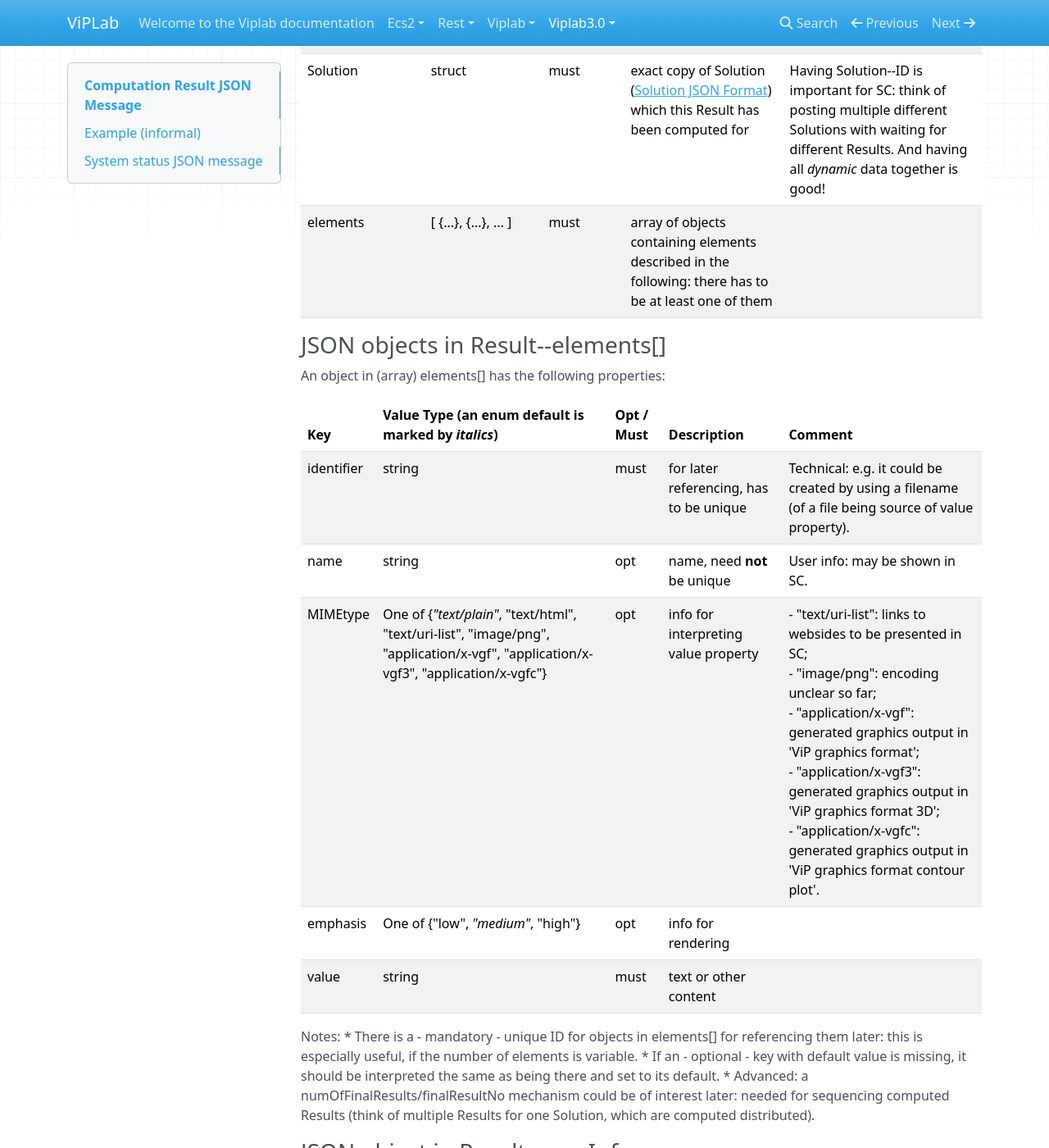
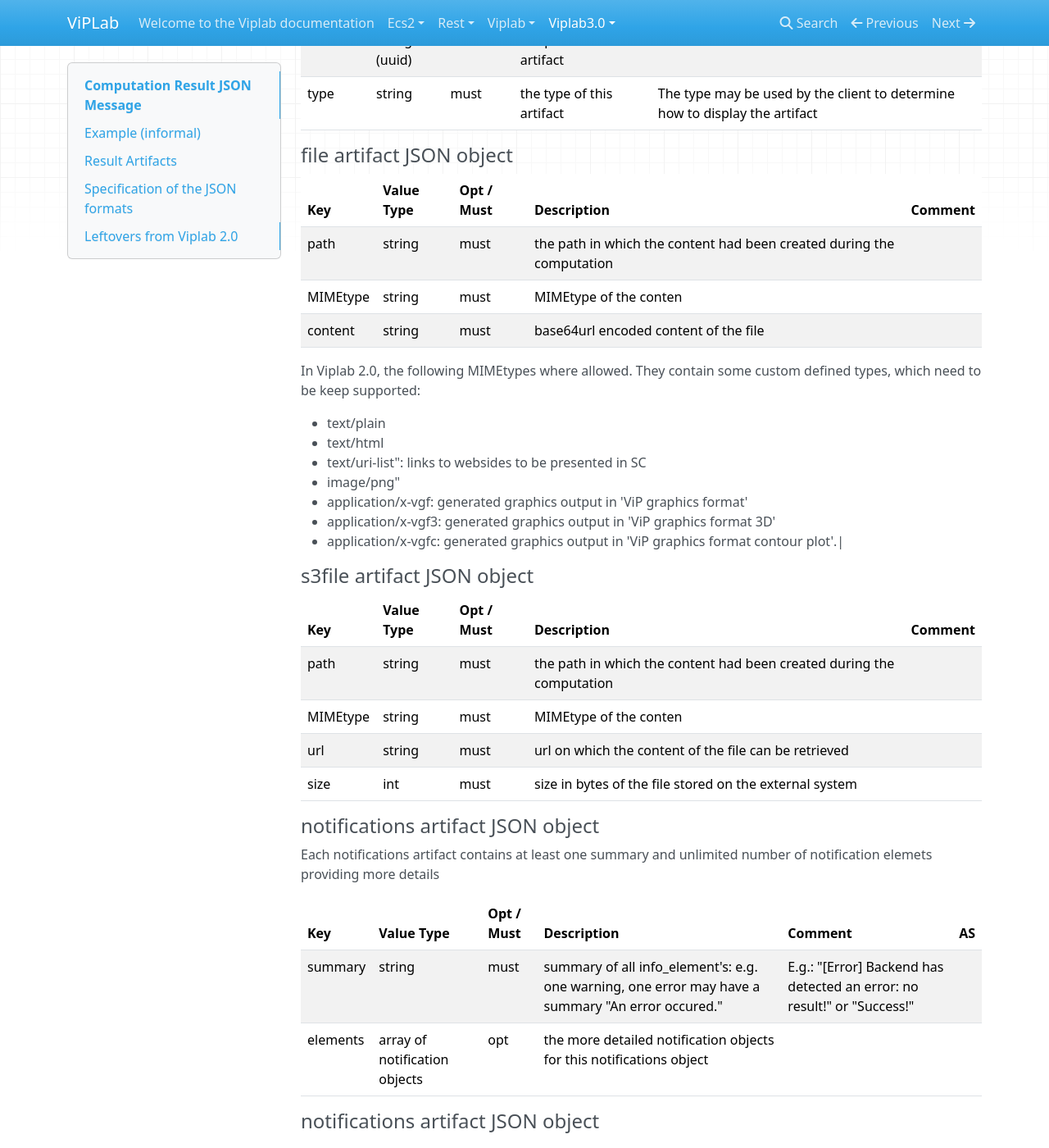
Before and after one commit to VirtualProgrammingLab/documentation, an MkDocs documentation site: the page built from docs/viplab3.0/computation_result.md, in a window 1280 px wide and 1400 px high, scrolled down 3498 px. Shown: the whole window at 82% size. Built offline with MkDocs 1.6.1, drawn with Linux system fonts in a browser that asks for light colours; nearby versions of some CDN libraries; some of the changed text lies outside the part shown.

Commit message:
Updated specifcation of the ComputationResult

````diff
--- a/docs/viplab3.0/computation_result.md
+++ b/docs/viplab3.0/computation_result.md
@@ -1,10 +1,10 @@
 # Computation Result JSON Message
 
-A *computation result*  is the result of a *computation*.
-It contains information about the success or failure (showing details for students)
-and result objects, like stdout, stderr, images, links, etc.
-
-**This documentation is in progress and contains NOT the final specification**
+A *computation result*  is the result of a *computation*. It always contains
+the stdout and stderr of of the computation. In addition, it may containIt contains
+arbitrary information contained in one or more artifacts. Artifacts
+are information about the success or failure (showing details for students)
+and result objects, like files, images, links, etc.
 
 ## Example (informal)
 
@@ -41,8 +41,8 @@
           "severity" : "warning",
           "type" : "compiler",
           "message" : "source_0.c:21:10: warning: unused variable \u2018x\u2019 [-Wunused-variable]",
-          "source" : {
-              "elementID" : "codeFromStudent",
+          "origin" : {
+              "source" : "parts://7a1808d0-c997-4e28-acdf-bfda3ce70960", //code the student can edit
               "extract" : "  double x = 0;",
               "begin" : 406,
               "end" : 421,
@@ -60,8 +60,8 @@
           "severity" : "error",
           "type" : "callcheck",
           "message" : "[C function filtering] Function call not allowed:\n\"system\"; original source: codeFromStudent, line (corrected): 20, col: 3\nForbidden calls:\nsystem.\n",
-          "source" : {
-              "elementID" : "codeFromStudent",
+          "origin" : {
+              "elementID" : "parts://7a1808d0-c997-4e28-acdf-bfda3ce70960",
               "extract" : "  system(\"/bin/rm /tmp/foo.txt\"); // illegal call (should be catched by checker)",
               "begin" : 325,
               "end" : 405,
@@ -74,96 +74,161 @@
     {
       "type" : "file",
       "identifier" : "de762095-6cd2-439f-80eb-313e85d33869",
-      "MIMEtype": "png",
+      "MIMEtype": "image/png",
       "path" : "/images/img.png",
       "content": "" // base64url encoded content
     },
     {
       "type" : "file",
       "identifier" : "10516761-d937-4ba4-a82f-dc2847d45032",
-      "MIMEtype": "png",
+      "MIMEtype": "image/png",
       "path" : "/images/img2.png",
       "content": "" // base64url encoded content
     },
     {
       "type" : "s3file",
       "identifier" : "cc3c1cf9-c02d-4694-902c-93c298d68c51",
-      "MIMEtype": "png",
-      "path" : "/images/img.png",
-      "url": "https://s3.temporary.file.url/img.png"
+      "MIMEtype": "application/gzip",
+      "path" : "/largefile/result.tar.gz",
+      "url": "https://s3.temporary.file.url/result.tar.gz",
+      "size" : 123456789
     }
   ]
 }
 ```
+## Result Artifacts
+Each computation ends with a ComputationResult containing at least the output generated on stdout and stderr.
 
-### Result JSON Format
+All additional information about an executed computation like created files is contained inside an arbitrary number of artifacts.
+Each artifact containes at least an identifier and a type describing the content. The main purposes of this concept is to allow a
+standard way how to extend what information can be created and returned during a computation.
 
-wrapper "Result" around the following
+### artifact types
+In addition to the two mandatory fields for each artifact, each artifact has a specific set of additional fields. Currently, the following list of
+artifact types are defined with a given set fields:
+
+* file
+* s3file
+* notifications
+
+## Specification of the JSON formats
+
+### ComputationResult JSON object
 
 |Key            |Value Type |Opt / Must |Description |Comment |
 |---------------|-----------|-----------|------------|--------|
-|identifier     |string (uuid) |must       | unique Result ID created by CC (automatically) | For tracking and debugging purposes. |
-|version | string | opt | version of the json specification | should be given for backwards compatibility |
-|computation |    string (uuid) |must              | identifier of the computation that is responsible for this result | |
-|status | One of {"final", "intermediate"} |must | "final": last Result of computation<BR>"intermediate": more Results expected | If there is only one Result, it status should be "final". If there are multiple Results, status of all before "final" should be "intermediate".|
-|index |uint |- must: if there are multiple Results<BR>- opt: if there is only one "final" Result | counts starting from 0 | Note: "final" Result gets last index. |
-|computation --startTime  | datetimeString | must | May be local or universal time. | Just after getting a Solution.|
-|computation --duration   | durationString | must | e.g. "128ms" | Computation duration time since startTime (increases with each intermediate Result). |
-|computation --finishTime | datetimeString | must, iff status == "final" | May be local or universal time. | Just before posting final Result.|
-|computation --CC_versionLong | string | must | | |
-|computation --CC_version  | string | must | | |
-|computation --chain_version  | string | must | | |
-|computation --technicalInfo | struct | must | | |
-|computation --technicalInfo --host | string | must | CC host | |
-|computation --technicalInfo --PID | unsigned | must | CC PID | |
-|computation --technicalInfo --ID | string | must | | Info for finding log files (may be number of computations). |
-|computation --technicalInfo --&lt;key&gt; | &lt;val_type&gt; | opt | &lt;key&gt;: locally unique, &lt;val_type&gt;: arbitrary type | For allowing further key/val pairs if there should be a need.|
-|computation --userInfo  | struct | must | see [Result userInfo object spec](#json-object-in-result-userinfo) | |
-|Solution             |struct     |must             | exact copy of Solution ([Solution JSON Format](/viplab/solutions#solution-json-format)) which this Result has been computed for| Having Solution--ID is important for SC: think of posting multiple different Solutions with waiting for different Results. And having all *dynamic* data together is good!|
-|elements             |[ {...}, {...}, ... ] |must |array of objects containing elements described in the following: there has to be at least one of them | |
+| identifier    |string (uuid) |must       | unique ComputationResult ID  | |
+| version | string | must | version of the json specification used. The major version must match the version of the ComputationTask | |
+| computation |    string (uuid) |must              | identifier of the computation that is responsible for this result | |
+| status | One of {"final", "intermediate"} |must | "final": last Result of computation<BR>"intermediate": more Results expected | If there is only one Result, it status should be "final". If there are multiple Results, status of all before "final" should be "intermediate".|
+| timestamp |ISO-8601 datetimeString | must | Timestamp when this result is generated. Need for ordering of intermediate result |  |
+| output          | output json object     |must             | an object containing stdout and stderr | |
+| artifacts       | array of artifact objects |opt |array of objects containing artifacts described at [Artifacts](#artifact-json-object-format) | |
 
-### JSON objects in Result--elements[]
-An object in (array) elements[] has the following properties:
+### output JSON object format
 
-|**Key** |**Value Type** (an enum default is marked by *italics*) |**Opt / Must** |**Description** |**Comment** |
-|---|----|---|---|---|
-|identifier |string |must |for later referencing, has to be unique | Technical: e.g. it could be created by using a filename (of a file being source of value property).|
-|name |string |opt |name, need **not** be unique | User info: may be shown in SC.|
-|MIMEtype | One of {*"text/plain"*, "text/html", "text/uri-list", "image/png", "application/x-vgf", "application/x-vgf3", "application/x-vgfc"} |opt |info for interpreting value property| - "text/uri-list": links to websides to be presented in SC;<BR>- "image/png": encoding unclear so far;<BR>- "application/x-vgf": generated graphics output in 'ViP graphics format';<BR>- "application/x-vgf3": generated graphics output in 'ViP graphics format 3D';<BR>- "application/x-vgfc": generated graphics output in 'ViP graphics format contour plot'.|
-|emphasis | One of {"low", *"medium"*, "high"} |opt |info for rendering | |
-|value |string |must |text or other content | |
+|Key            |Value Type |Opt / Must |Description |Comment |
+|---------------|-----------|-----------|------------|--------|
+| stdout        | string    | must      | the stdout of the exection, base64url encode | must be provided even if empty |
+| stderr        | string    | must      | the stderr of the exection, base64url encode | must be provided even if empty |
+
+
+### artifact JSON objects
+
+The base artifact object that needs to be extended all other artifacts defined.
+
+#### artifact JSON object
+|Key            |Value Type |Opt / Must |Description |Comment |
+|---------------|-----------|-----------|------------|--------|
+| identifier    | string (uuid) |must   | unique id for this artifact | |
+| type          |  string   | must      | the type of this artifact | The type may be used by the client to determine how to display the artifact|
+
+
+#### file artifact JSON object
+|Key            |Value Type |Opt / Must |Description |Comment |
+|---------------|-----------|-----------|------------|--------|
+| path          | string    | must      | the path in which the content had been created during the computation | |
+| MIMEtype      | string    | must      | MIMEtype of the conten | |
+| content       | string    | must      | base64url encoded content of the file | |
+
+In Viplab 2.0, the following MIMEtypes where allowed. They contain some custom defined types, which need to be keep supported:
+
+* text/plain
+* text/html
+* text/uri-list": links to websides to be presented in SC
+* image/png"
+* application/x-vgf: generated graphics output in 'ViP graphics format'
+* application/x-vgf3: generated graphics output in 'ViP graphics format 3D'
+* application/x-vgfc: generated graphics output in 'ViP graphics format contour plot'.|
+
+
+#### s3file artifact JSON object
+|Key            |Value Type |Opt / Must |Description |Comment |
+|---------------|-----------|-----------|------------|--------|
+| path          | string    | must      | the path in which the content had been created during the computation | |
+| MIMEtype      | string    | must      | MIMEtype of the conten | |
+| url           | string    | must      | url on which the content of the file can be retrieved | |
+| size          | int       | must      | size in bytes of the file stored on the external system | |
+
+
+#### notifications artifact JSON object
+Each notifications artifact contains at least one summary and unlimited number of notification elemets providing more details
+
+|Key            |Value Type |Opt / Must |Description |Comment | AS |
+|---------------|-----------|-----------|------------|--------|----|
+| summary | string | must | summary of all info_element's: e.g. one warning, one error may have a summary "An error occured." | E.g.: "[Error] Backend has detected an error: no result!" or "Success!" |
+| elements |  array of notification objects | opt | the more detailed notification objects for this notifications object| |
+
+
+#### notifications artifact JSON object
+|Key            |Value Type |Opt / Must |Description |Comment | AS |
+|---------------|-----------|-----------|------------|--------|----|
+| severity | string | must | One of {"error", "warning", "info"} | | |
+| type | string | must | One of {"system", "chain", "output", "callcheck", "interpreter", "compiler", "linker", "executable"} | For all chains: {"system, "chain", "output"}; for Octave/Matlab: {"callcheck", "interpreter"}; for C: {"callcheck", "compiler", "linker", "executable"}; for DuMuX: {"executable"} | If type equals "system", *whole* Result if of interest for a bug report. | Java?? |
+| message | string | must | summary of one message to the user; it should not contain wrong error locations (file, line, col). Together with "source"/"line" or "col" (containing corrected locations) it should give the most interesting info. | may be empty string (',' in optional location_part) |
+| origin  | origin json object | opt | If the message can be linked to part from the ComputationTemplate, the original position can be found inside | only allowed if "type" in {"compiler", "interpreter", "callcheck"} |
+| output | output | opt | the original message from which this notification has be extracted from | |
+
 
 Notes:
-* There is a - mandatory - unique ID for objects in elements[] for referencing them later: this is especially useful, if the number of elements is variable.
-* If an - optional - key with default value is missing, it should be interpreted the same as being there and set to its default.
-* Advanced: a numOfFinalResults/finalResultNo mechanism could be of interest later: needed for sequencing computed Results (think of multiple Results for one Solution, which are computed distributed).
 
-### JSON object in Result--userInfo
-An userInfo object (struct) has the following properties:
-
-|**Key** |**Value Type** | **Opt/Must** | **Description** | **Comment** | **AS** |
-|---|---|---|---|---|---|
-|summary | string | opt | summary of all info_element's: e.g. one warning, one error may have a summary "An error occured." | E.g.: "[Error] Backend has detected an error: no result!" or "Success!" |
-|elements | [{...}, {...}, ...] | opt | array of *info_element*s | |
-|info_element | struct | opt | JSON object inside *elements*| |
-|info_element --severity | One of {"error", "warning", "info"} | must | | |
-|info_element --type | One of {"system", "chain", "output", "callcheck", "interpreter", "compiler", "linker", "executable"} | must | For all chains: {"system, "chain", "output"}; for Octave/Matlab: {"callcheck", "interpreter"}; for C: {"callcheck", "compiler", "linker", "executable"}; for DuMuX: {"executable"} | If type equals "system", *whole* Result if of interest for a bug report. | Java?? |
-|info_element --message | string | must | summary of one message to the user; it sould not contain wrong error locations (file, line, col). Together with "soruce"/"line" or "col" (containing corrected locations) it should give the most interesting info. | may be empty string (',' in optional location_part) |
-|info_element --source | struct | opt | contains location information | only allowed if "type" in {"compiler", "interpreter", "callcheck"} |
-|info_element --source --elementID | ELEMENT_ID (string) | must | identifier of element from Solution/Exercise elements with source *input*, which has triggered (error/warning/...) message |
-|info_element --source --line |1..uint_max | must | Location of error/warning ... |
-|info_element --source --col |1..uint_max | opt | ... referring to position in triggering input element. | It is optional, since there are messages containing line info only |
-|info_element --output | struct | opt | for output of tool detecting something |
-|info_element --output --elementID | ELEMENT_ID (string) | must | identifier of element from Result elements with interpreter/compiler *output*, which contains error/warning message |
-|info_element --source/output --extract | string | must | Part of referenced element. Extracted from message triggering input. |
-|info_element --source/output --begin | unsigned int | must | Offset of extract into ... |
-|info_element --source/output --end | unsigned int | must | ... referenced element: C-like (zero-based). |
-
-Notes:
 * There are error messages containing multiple error triggering locations. This leads to multiple info_elements containing same "message" and "output", but different "source" objects. Note: another way would be to specify "sources":[{},...] as alternative to "source":{}.
 * "type": "fatal" may be introduced later
 * Compiler output may contain multiple error positions; only the first one should be extracted.
 
-## System status JSON message
 
-to inform frontend about computations in-preparation...
+##### notification origin actifact
+|Key            |Value Type |Opt / Must |Description |Comment | AS |
+|---------------|-----------|-----------|------------|--------|----|
+|source | string | must | identifier of element from Solution/Exercise elements with source *input*, which has triggered (error/warning/...) message |
+|extract | string | must | Part of referenced element. Extracted from message triggering input. |
+|begin | unsigned int | must | Offset of extract into ... |
+|end | unsigned int | must | ... referenced element: C-like (zero-based). |
+|line |1..uint_max | must | Location of error/warning ... |
+|col |1..uint_max | opt | ... referring to position in triggering input element. | It is optional, since there are messages containing line info only |
+
+##### notification output actifact
+|Key            |Value Type |Opt / Must |Description |Comment | AS |
+|---------------|-----------|-----------|------------|--------|----|
+|source | string | must | identifier of element from Result elements with interpreter/compiler *output*, which contains error/warning message |
+|extract | string | must | Part of referenced element. Extracted from message triggering input. |
+|begin | unsigned int | must | Offset of extract into ... |
+|end | unsigned int | must | ... referenced element: C-like (zero-based). |
+
+
+## Leftovers from Viplab 2.0
+
+might be converted later, just keep around as inspration
+
+|Key            |Value Type |Opt / Must |Description |Comment |
+|---------------|-----------|-----------|------------|--------|
+|startTime  | datetimeString | must | May be local or universal time. | Just after getting a Solution.|
+|duration   | durationString | must | e.g. "128ms" | Computation duration time since startTime (increases with each intermediate Result). |
+|finishTime | datetimeString | must, iff status == "final" | May be local or universal time. | Just before posting final Result.|
+|CC_versionLong | string | must | | |
+|CC_version  | string | must | | |
+|chain_version  | string | must | | |
+|technicalInfo | struct | must | | |
+|technicalInfo/host | string | must | CC host | |
+|technicalInfo/PID | unsigned | must | CC PID | |
+|technicalInfo/&lt;key&gt; | &lt;val_type&gt; | opt | &lt;key&gt;: locally unique, &lt;val_type&gt;: arbitrary type | For allowing further key/val pairs if there should be a need.|
````
Also changed, not shown: other parts of docs/viplab3.0/computation_result.md (+2 -2 lines), docs/viplab3.0/index.md (+16 -7 lines), docs/viplab3.0/system_status.md (added, +3 -0 lines).
